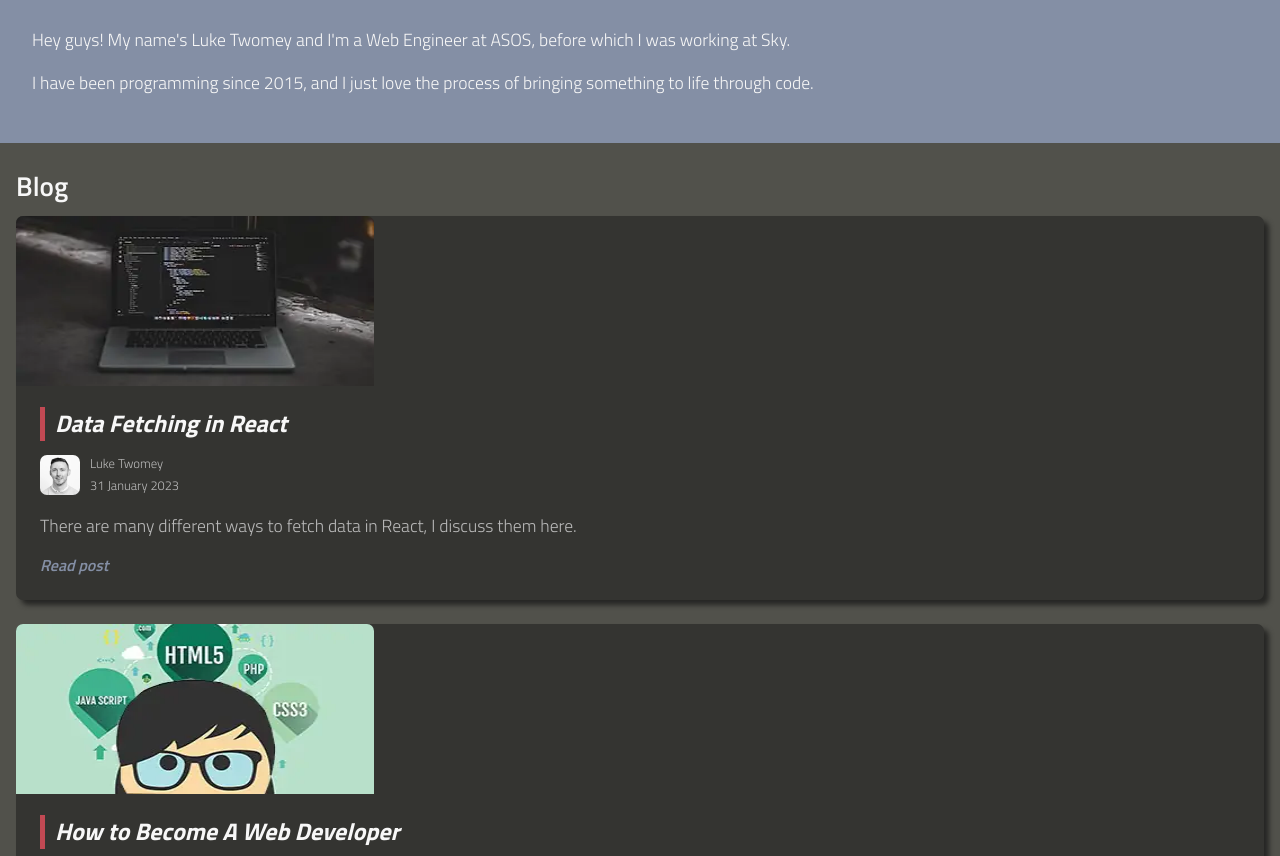
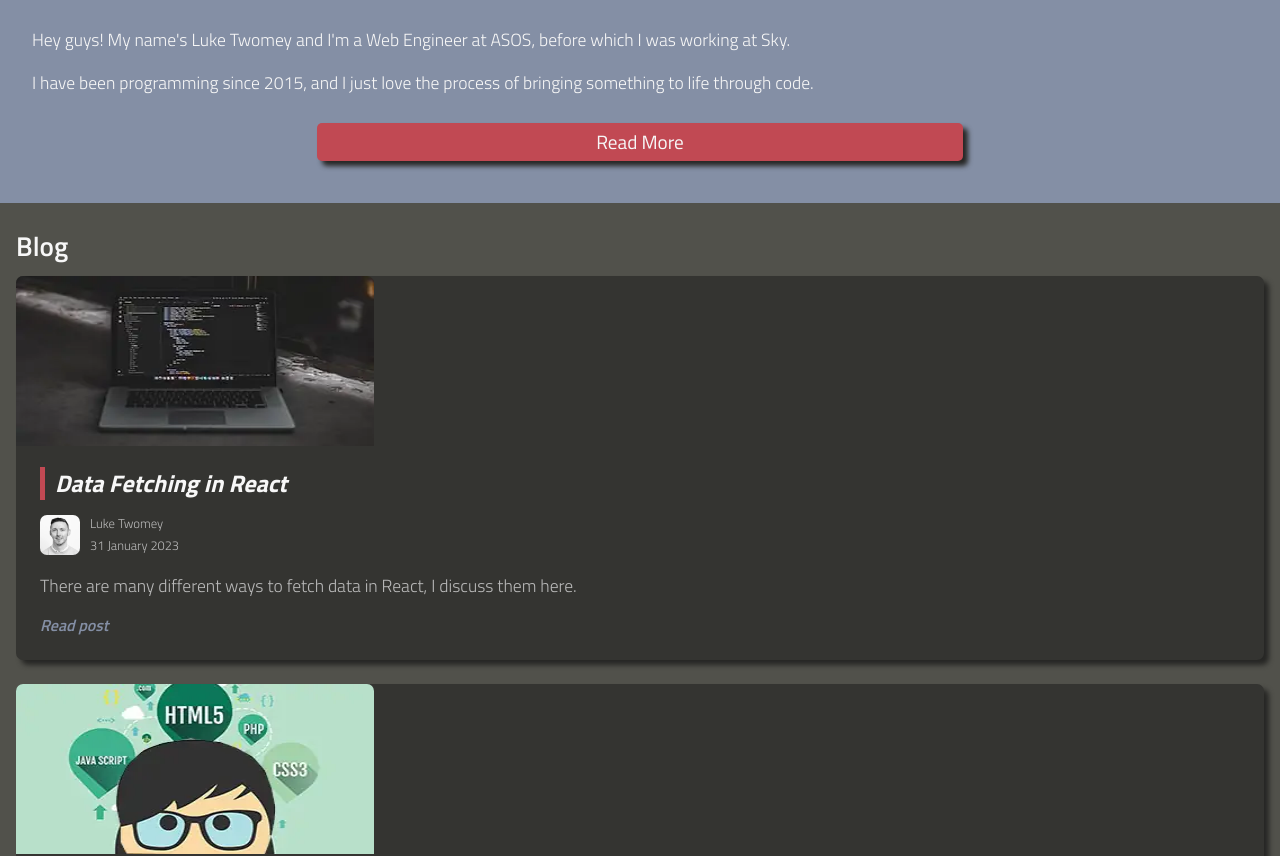
Before and after one commit to LukeTwomey/LukeTheWebDev, a Next.js app: page / in a window 1280 px wide. Shown: the part 1380-2236 px from the top of the page. Built offline with nearby package versions, Linux system fonts and the light colour scheme.

Commit message:
Style read more button

```diff
--- a/pages/about.js
+++ b/pages/about.js
@@ -91,7 +91,7 @@ export const About = () => {
         </p>
 
         <Signup
-          message="Subscribe to receive an alert for every new post I make!"
+          message="Subscribe to receive an alert for each new post!"
           location="aboutPage"
         />
 
@@ -99,7 +99,7 @@ export const About = () => {
 
         <p>
           For a preview of what the blog will contain, check out
-          <Link href={"/blog/how-to-become-a-web-developer"} className="link">
+          <Link href={"/blog/how-to-become-a-web-developer"}>
             How to Become a Web Developer
           </Link>
           or "such and such a post here"
--- a/pages/index.js
+++ b/pages/index.js
@@ -38,7 +38,9 @@ export const App = ({ featurePosts }) => {
             I have been programming since 2015, and I just love the process of
             bringing something to life through code.
           </p>
-          {/* <ADD LINK TO ABOUT></ADD> */}
+          <Link href="/about" className="aboutLink button">
+            Read More
+          </Link>
         </section>
 
         <section className="blogPreview grey">
--- a/styles/global.css
+++ b/styles/global.css
@@ -908,12 +908,12 @@ main a.button {
   color: #f7f7f7;
   display: block;
   border-radius: 5px;
-  margin: 0 auto 0.5em auto;
+  margin: 1.3em auto 0.5em auto;
   padding: 0.3em 1em;
   text-align: center;
   width: 50%;
   font-style: normal;
-  font-size: 1.5em;
+  font-size: 1.2em;
 }
 
 .postPreview h4 {
@@ -1071,3 +1071,13 @@ code {
   margin-bottom: 1em;
   border-radius: 7px;
 }
+
+.aboutLink {
+  color: #f7f7f7;
+  border: 1px solid #f7f7f7;
+  padding: 0.5em 1em;
+  border-radius: 5px;
+  display: block;
+  text-align: center;
+  margin: 1.5em 0 0 0;
+}
```
